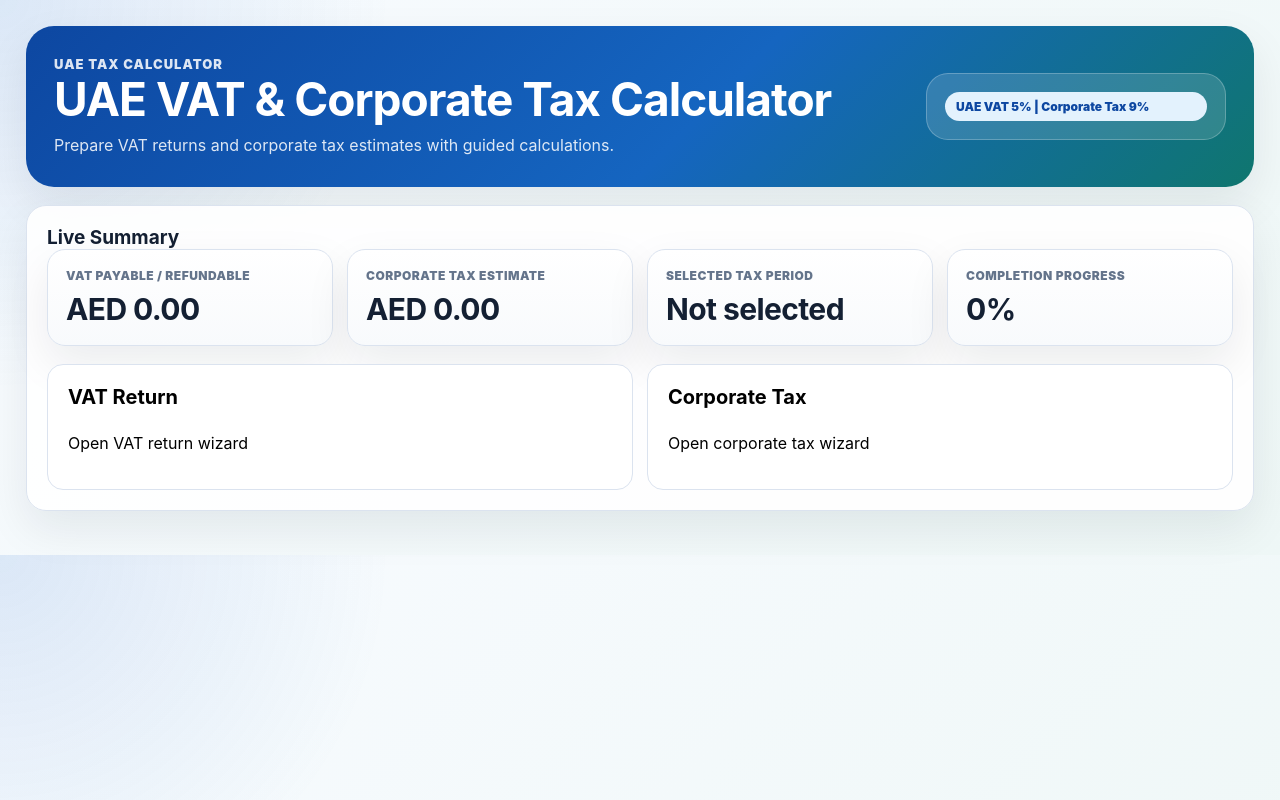
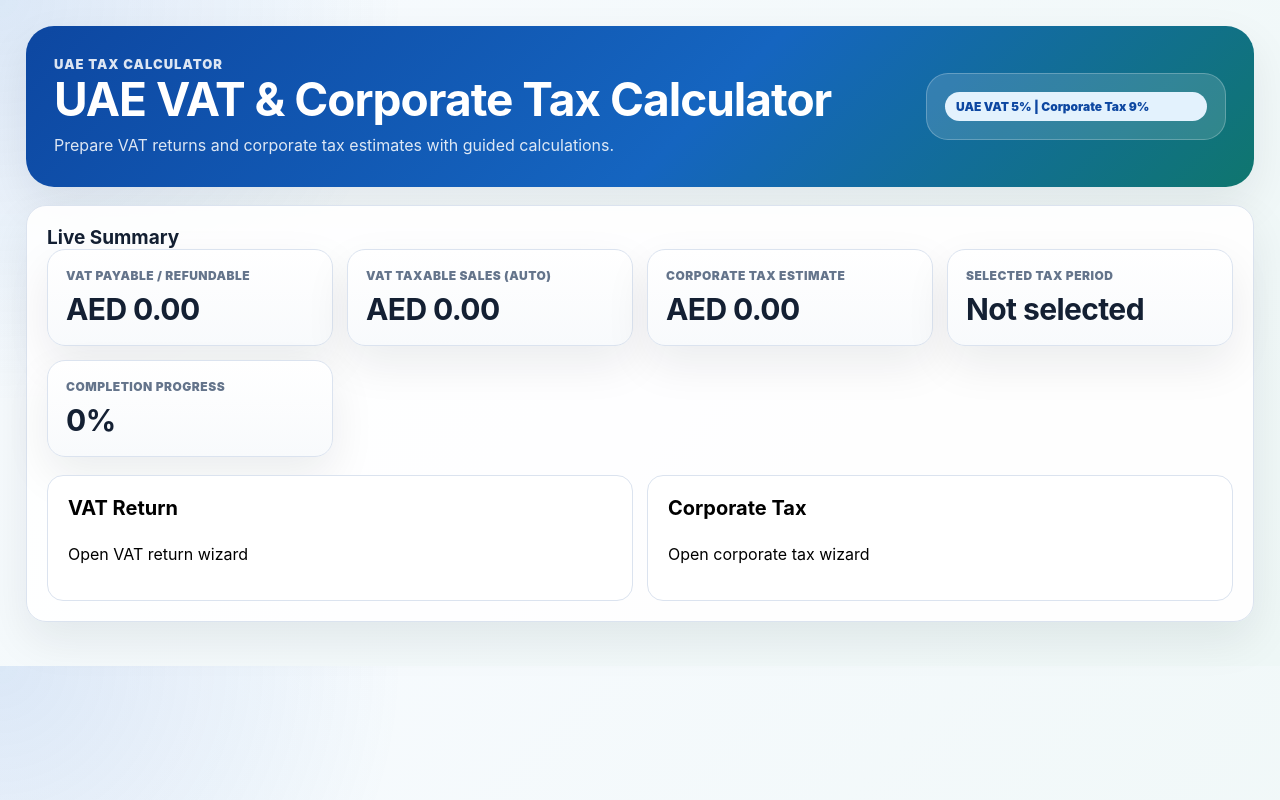
Before and after one commit to aimzworld007/FTA-VAT-TAX-Calculator, a React (Vite) app: page / in a window 1280 px wide. Built offline with nearby package versions, Linux system fonts and the light colour scheme; the HTML template or start-up script is replaced by a standard one.

Commit message:
feat(vat): add filing-frequency monthly entry tables and auto VAT totals

```diff
--- a/src/features/tax/TaxDashboard.jsx
+++ b/src/features/tax/TaxDashboard.jsx
@@ -2,16 +2,28 @@ import React from 'react';
 import { VatWizard } from './VatWizard';
 import { CorporateTaxWizard } from './CorporateTaxWizard';
 import { draftStorage } from './lib/localDraftStorage';
-import { calculateVat } from './lib/vatCalculator';
+import { buildMonthlyEntries, calculateVat } from './lib/vatCalculator';
 import { calculateCorporateTax } from './lib/corporateTaxCalculator';
 import { money, TaxModeCard, TaxSummaryCard } from './components/common.jsx';
 import { TAX_CONFIG } from './lib/taxConfig';
-const vatDefault={businessName:'',trn:'',taxPeriodStart:'',taxPeriodEnd:'',filingFrequency:'Quarterly',standardRatedSales:0,zeroRatedSales:0,exemptSales:0,standardRatedPurchases:0,recoverableInputVat:0,nonRecoverableVat:0,previousAdjustment:0,badDebtRelief:0,adjustmentNotes:''};
-const ctDefault={companyName:'',taxRegistrationNumber:'',financialYearStart:'',financialYearEnd:'',businessActivity:'',revenue:0,otherIncome:0,exemptIncome:0,directExpenses:0,adminExpenses:0,nonDeductibleExpenses:0,accountingProfit:0,addBackAdjustments:0,deductibleAdjustments:0};
-export function TaxDashboard(){const [mode,setMode]=React.useState(''); const [vat,setVat]=React.useState(()=>draftStorage.load('vatDraft',vatDefault)); const [ct,setCt]=React.useState(()=>draftStorage.load('ctDraft',ctDefault)); const v=calculateVat(vat); const c=calculateCorporateTax(ct);
-const completion=Math.round(((mode==='vat'?1:0)+(mode==='ct'?1:0))*50);
-return <main className='content'><header className='hero'><div><p className='eyebrow'>UAE Tax Calculator</p><h1>UAE VAT & Corporate Tax Calculator</h1><p>Prepare VAT returns and corporate tax estimates with guided calculations.</p></div><div className='hero-card'><span className='badge'>{TAX_CONFIG.badge}</span></div></header>
-<section className='card'><h2>Live Summary</h2><div className='grid-section'><TaxSummaryCard label='VAT Payable / Refundable' value={money(v.netVat)}/><TaxSummaryCard label='Corporate Tax Estimate' value={money(c.taxPayable)}/><TaxSummaryCard label='Selected Tax Period' value={vat.taxPeriodStart&&vat.taxPeriodEnd?`${vat.taxPeriodStart} → ${vat.taxPeriodEnd}`:'Not selected'}/><TaxSummaryCard label='Completion Progress' value={`${completion}%`}/></div><div className='selector-grid no-print'><TaxModeCard title='VAT Return' desc='Open VAT return wizard' onClick={()=>setMode('vat')} active={mode==='vat'}/><TaxModeCard title='Corporate Tax' desc='Open corporate tax wizard' onClick={()=>setMode('ct')} active={mode==='ct'}/></div></section>
-{mode==='vat'&&<VatWizard data={vat} setData={setVat} onSave={()=>draftStorage.save('vatDraft',vat)} onReset={()=>{if(confirm('Reset VAT draft?')){setVat(vatDefault);draftStorage.clear('vatDraft');}}}/>}
-{mode==='ct'&&<CorporateTaxWizard data={ct} setData={setCt} onSave={()=>draftStorage.save('ctDraft',ct)} onReset={()=>{if(confirm('Reset Corporate Tax draft?')){setCt(ctDefault);draftStorage.clear('ctDraft');}}}/>}
-</main>}
+
+const vatDefault = { businessName: '', trn: '', taxPeriodStart: '', taxPeriodEnd: '', filingFrequency: 'Quarterly', standardRatedSales: 0, zeroRatedSales: 0, exemptSales: 0, standardRatedPurchases: 0, recoverableInputVat: 0, nonRecoverableVat: 0, previousAdjustment: 0, badDebtRelief: 0, adjustmentNotes: '', monthlyEntries: [] };
+const ctDefault = { companyName: '', taxRegistrationNumber: '', financialYearStart: '', financialYearEnd: '', businessActivity: '', revenue: 0, otherIncome: 0, exemptIncome: 0, directExpenses: 0, adminExpenses: 0, nonDeductibleExpenses: 0, accountingProfit: 0, addBackAdjustments: 0, deductibleAdjustments: 0 };
+
+export function TaxDashboard() {
+  const [mode, setMode] = React.useState('');
+  const [vat, setVat] = React.useState(() => {
+    const loaded = draftStorage.load('vatDraft', vatDefault);
+    return { ...loaded, monthlyEntries: buildMonthlyEntries(loaded) };
+  });
+  const [ct, setCt] = React.useState(() => draftStorage.load('ctDraft', ctDefault));
+  const v = calculateVat(vat);
+  const c = calculateCorporateTax(ct);
+  const completion = Math.round(((mode === 'vat' ? 1 : 0) + (mode === 'ct' ? 1 : 0)) * 50);
+
+  return <main className='content'><header className='hero'><div><p className='eyebrow'>UAE Tax Calculator</p><h1>UAE VAT & Corporate Tax Calculator</h1><p>Prepare VAT returns and corporate tax estimates with guided calculations.</p></div><div className='hero-card'><span className='badge'>{TAX_CONFIG.badge}</span></div></header>
+    <section className='card'><h2>Live Summary</h2><div className='grid-section'><TaxSummaryCard label='VAT Payable / Refundable' value={money(v.netVat)} /><TaxSummaryCard label='VAT Taxable Sales (Auto)' value={money(v.totalSales)} /><TaxSummaryCard label='Corporate Tax Estimate' value={money(c.taxPayable)} /><TaxSummaryCard label='Selected Tax Period' value={vat.taxPeriodStart && vat.taxPeriodEnd ? `${vat.taxPeriodStart} → ${vat.taxPeriodEnd}` : 'Not selected'} /><TaxSummaryCard label='Completion Progress' value={`${completion}%`} /></div><div className='selector-grid no-print'><TaxModeCard title='VAT Return' desc='Open VAT return wizard' onClick={() => setMode('vat')} active={mode === 'vat'} /><TaxModeCard title='Corporate Tax' desc='Open corporate tax wizard' onClick={() => setMode('ct')} active={mode === 'ct'} /></div></section>
+    {mode === 'vat' && <VatWizard data={vat} setData={setVat} onSave={() => draftStorage.save('vatDraft', vat)} onReset={() => { if (confirm('Reset VAT draft?')) { const next = { ...vatDefault, monthlyEntries: buildMonthlyEntries(vatDefault) }; setVat(next); draftStorage.clear('vatDraft'); } }} />}
+    {mode === 'ct' && <CorporateTaxWizard data={ct} setData={setCt} onSave={() => draftStorage.save('ctDraft', ct)} onReset={() => { if (confirm('Reset Corporate Tax draft?')) { setCt(ctDefault); draftStorage.clear('ctDraft'); } }} />}
+  </main>;
+}
--- a/src/features/tax/components/Vat201Report.jsx
+++ b/src/features/tax/components/Vat201Report.jsx
@@ -1,4 +1,5 @@
 import React from 'react';
+import { buildMonthlyEntries } from '../lib/vatCalculator';
 import { money } from './common.jsx';
 
 const emRows = [
@@ -18,7 +19,10 @@ const sectionTitle = (title) => <h3 className='vat201-section-title'>{title}</h3
 export function Vat201Report({ data, result }) {
   const generatedAt = new Date();
   const hasEmirates = emRows.some(([, , key]) => n(data[key]) > 0);
-  const standardSales = n(data.standardRatedSales);
+  const monthlyEntries = buildMonthlyEntries(data);
+  const standardSales = monthlyEntries.reduce((sum, e) => sum + n(e.sales), 0) || n(data.standardRatedSales);
+  const totalPurchases = monthlyEntries.reduce((sum, e) => sum + n(e.purchases), 0) || n(data.standardRatedPurchases);
+  const totalExpenses = monthlyEntries.reduce((sum, e) => sum + n(e.expenses), 0);
   const row1 = emRows.map(([box, description, key]) => ({
     box,
     description,
@@ -36,16 +40,25 @@ export function Vat201Report({ data, result }) {
     { box: '6', description: 'Goods imported into UAE', amount: 0, vat: 0, adjustment: 0 },
     { box: '7', description: 'Adjustments to goods imported into UAE', amount: 0, vat: 0, adjustment: n(data.previousAdjustment) - n(data.badDebtRelief) },
     { box: '8', description: 'Total output tax due', amount: standardSales, vat: result.outputVat, adjustment: 0, total: true },
-    { box: '9', description: 'Standard rated expenses', amount: n(data.standardRatedPurchases), vat: 0, adjustment: 0 },
+    { box: '9', description: 'Standard rated expenses', amount: totalPurchases + totalExpenses, vat: 0, adjustment: 0 },
     { box: '10', description: 'Supplies subject to reverse charge provisions', amount: 0, vat: 0, adjustment: 0 },
-    { box: '11', description: 'Total recoverable tax', amount: n(data.standardRatedPurchases), vat: result.inputVat, adjustment: 0, total: true },
+    { box: '11', description: 'Total recoverable tax', amount: totalPurchases + totalExpenses, vat: result.inputVat, adjustment: 0, total: true },
     { box: '12', description: 'Total tax due', amount: standardSales, vat: result.outputVat, adjustment: result.adjustments, total: true },
-    { box: '13', description: 'Total recoverable tax', amount: n(data.standardRatedPurchases), vat: result.inputVat, adjustment: 0, total: true },
+    { box: '13', description: 'Total recoverable tax', amount: totalPurchases + totalExpenses, vat: result.inputVat, adjustment: 0, total: true },
     { box: '14', description: 'Payable tax for the period', amount: 0, vat: result.netVat, adjustment: 0, total: true }
   ];
 
   const period = data.taxPeriodStart && data.taxPeriodEnd ? `${data.taxPeriodStart} to ${data.taxPeriodEnd}` : '—';
-  const monthlyRows = (data.monthlyInputs?.length ? data.monthlyInputs : [{ month: period, sales: n(data.standardRatedSales) + n(data.zeroRatedSales) + n(data.exemptSales), purchases: n(data.standardRatedPurchases), expenses: n(data.standardRatedPurchases), outputVat: result.outputVat, recoverableVat: result.inputVat, netVat: result.netVat }]);
+  const monthlyRows = monthlyEntries.map((entry) => {
+    const sales = n(entry.sales);
+    const purchases = n(entry.purchases);
+    const expenses = n(entry.expenses);
+    const outputVat = data.vatMode === 'Inclusive' ? sales - (sales / 1.05) : sales * 0.05;
+    const recoverableVat = data.vatMode === 'Inclusive'
+      ? (purchases + expenses) - ((purchases + expenses) / 1.05)
+      : (purchases + expenses) * 0.05;
+    return { month: entry.month, sales, purchases, expenses, outputVat, recoverableVat, netVat: outputVat - recoverableVat };
+  });
 
   return <section id='vat201-report' className='vat201-report'>
     <header className='vat201-header'>
--- a/src/features/tax/lib/vatCalculator.js
+++ b/src/features/tax/lib/vatCalculator.js
@@ -1,8 +1,59 @@
 import { TAX_CONFIG } from './taxConfig';
+
 const n = (v) => Number(v) || 0;
-export function calculateVat(form){
-  const outputVat = n(form.standardRatedSales) * TAX_CONFIG.vatRate;
+const clamp = (v) => Math.max(0, n(v));
+const MONTHS = ['Jan', 'Feb', 'Mar', 'Apr', 'May', 'Jun', 'Jul', 'Aug', 'Sep', 'Oct', 'Nov', 'Dec'];
+
+export function getVatMonthsForFrequency(filingFrequency, taxPeriodStart) {
+  const count = filingFrequency === 'Monthly' ? 1 : filingFrequency === 'Yearly' ? 12 : 3;
+  const startMonthIndex = taxPeriodStart ? new Date(taxPeriodStart).getMonth() : 0;
+  const normalizedStart = Number.isFinite(startMonthIndex) && startMonthIndex >= 0 ? startMonthIndex : 0;
+  return Array.from({ length: count }, (_, i) => MONTHS[(normalizedStart + i) % 12]);
+}
+
+export function buildMonthlyEntries(form) {
+  const months = getVatMonthsForFrequency(form.filingFrequency, form.taxPeriodStart);
+  const existing = Array.isArray(form.monthlyEntries) ? form.monthlyEntries : [];
+  const byMonth = new Map(existing.map((entry) => [entry?.month, entry]));
+
+  return months.map((month) => {
+    const prev = byMonth.get(month) || {};
+    return {
+      month,
+      sales: clamp(prev.sales),
+      purchases: clamp(prev.purchases),
+      expenses: clamp(prev.expenses)
+    };
+  });
+}
+
+export function calculateVat(form) {
+  const hasMonthlyEntries = Array.isArray(form.monthlyEntries) && form.monthlyEntries.length > 0;
+  const monthlyEntries = hasMonthlyEntries ? form.monthlyEntries : [];
+  const totalSales = hasMonthlyEntries ? monthlyEntries.reduce((sum, e) => sum + clamp(e.sales), 0) : clamp(form.standardRatedSales);
+  const totalPurchases = hasMonthlyEntries ? monthlyEntries.reduce((sum, e) => sum + clamp(e.purchases), 0) : clamp(form.standardRatedPurchases);
+  const totalExpenses = hasMonthlyEntries ? monthlyEntries.reduce((sum, e) => sum + clamp(e.expenses), 0) : 0;
+
+  const vatInclusive = form.vatMode === 'Inclusive';
+  const taxableInputTotal = totalPurchases + totalExpenses;
+  const outputVat = vatInclusive ? totalSales - (totalSales / (1 + TAX_CONFIG.vatRate)) : totalSales * TAX_CONFIG.vatRate;
+  const computedRecoverableVat = vatInclusive
+    ? taxableInputTotal - (taxableInputTotal / (1 + TAX_CONFIG.vatRate))
+    : taxableInputTotal * TAX_CONFIG.vatRate;
+  const inputVat = hasMonthlyEntries ? computedRecoverableVat : clamp(form.recoverableInputVat);
+
   const adjustments = n(form.previousAdjustment) - n(form.badDebtRelief);
-  const netVat = outputVat - n(form.recoverableInputVat) + adjustments;
-  return { outputVat, inputVat: n(form.recoverableInputVat), adjustments, netVat, label: netVat >= 0 ? 'VAT Payable' : 'VAT Refundable' };
+  const netVat = outputVat - inputVat + adjustments;
+
+  return {
+    outputVat,
+    inputVat,
+    adjustments,
+    netVat,
+    totalSales,
+    totalPurchases,
+    totalExpenses,
+    taxableInputTotal,
+    label: netVat >= 0 ? 'VAT Payable' : 'VAT Refundable'
+  };
 }
--- a/src/styles.css
+++ b/src/styles.css
@@ -119,3 +119,9 @@
   .vat201-table thead{display:table-header-group}
   .vat201-table tr,.vat201-card,.sig-box,.vat201-box{break-inside:avoid;page-break-inside:avoid}
 }
+
+.vat-monthly-wrap{overflow:auto;border:1px solid var(--line);border-radius:14px;background:#fff}
+.vat-monthly-table{margin:0;border:0;border-radius:0;min-width:560px}
+.vat-monthly-table th,.vat-monthly-table td{padding:9px}
+.vat-monthly-table td input{min-width:120px}
+.vat-readonly{background:#f8fafc;color:#0f766e;font-weight:700}
```
Also changed, not shown: src/features/tax/VatWizard.jsx (+60 -15 lines).
